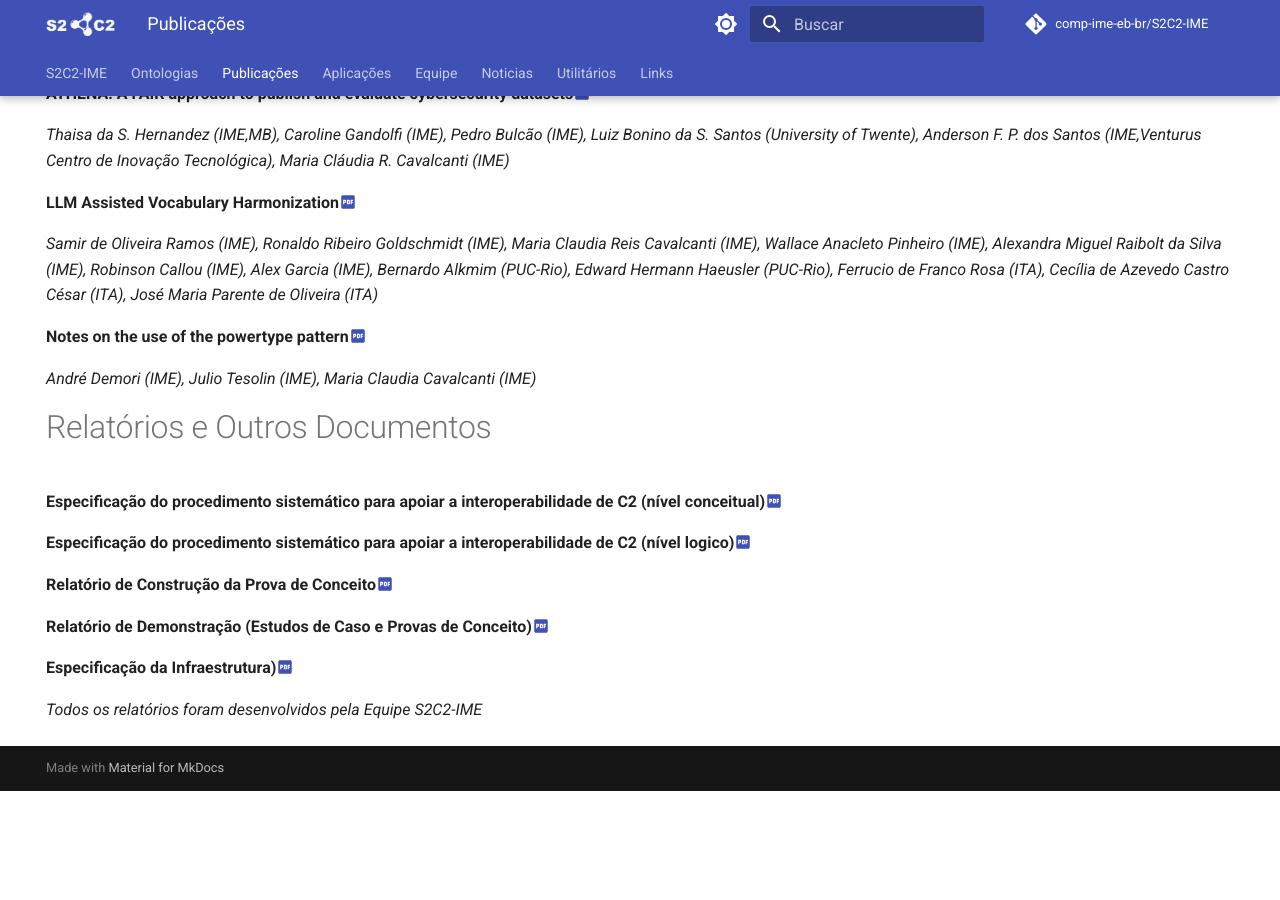
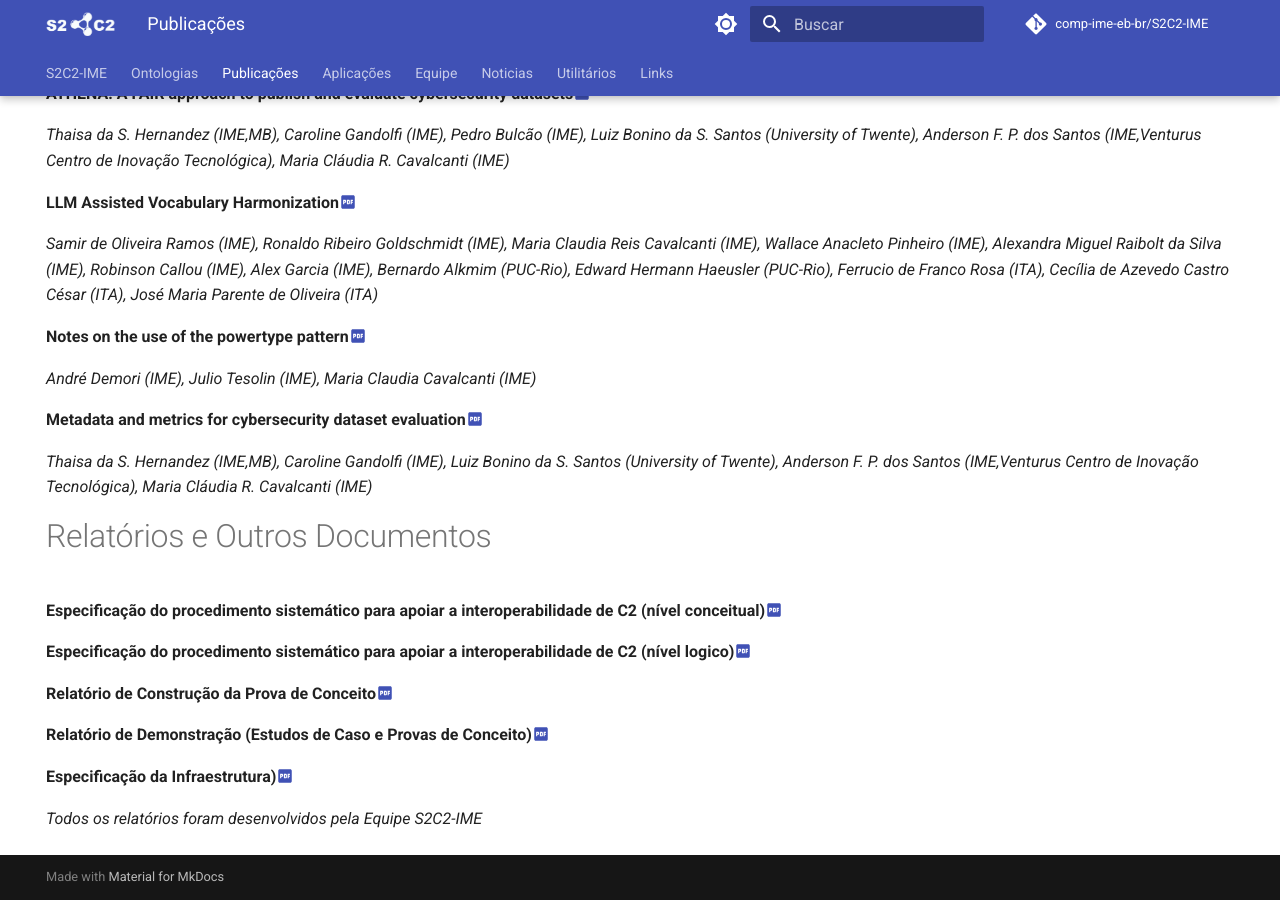
Before and after one commit to comp-ime-eb-br/S2C2-IME, an MkDocs documentation site: the page built from docs/publi.md, in a window 1280 px wide and 900 px high, scrolled down 2572 px. Built offline with MkDocs 1.6.1 and Material for MkDocs 9.7.7, drawn with Linux system fonts in a browser that asks for light colours; comment, search, counter and statistics services are not loaded; before the commit the page ends 3363 px from its top, so only the background shows below that.

Commit message:
Update publi.md incluindo ref MTSR

```diff
--- a/docs/publi.md
+++ b/docs/publi.md
@@ -124,6 +124,11 @@ hide:
 
 *André Demori (IME), Julio Tesolin (IME), Maria Claudia Cavalcanti (IME)*
 
+**Metadata and metrics for cybersecurity dataset evaluation**[:material-file-pdf-box:{ title="file"}](https://github.com/comp-ime-eb-br/S2C2-IME/blob/main/publi/7668_HERNANDEZ_MTSR2025.pdf?raw=true){:download="MTSR_2025_paper"}
+
+*Thaisa da S. Hernandez (IME,MB), Caroline Gandolfi (IME), Luiz Bonino da S. Santos (University of Twente), Anderson F. P. dos Santos (IME,Venturus Centro de Inovação Tecnológica), Maria Cláudia R. Cavalcanti (IME)*
+
+
 # Relatórios e Outros Documentos
 
 **Especificação do procedimento sistemático para apoiar a interoperabilidade de C2 (nível conceitual)**[:material-file-pdf-box:{ title="file"}](https://github.com/comp-ime-eb-br/S2C2-IME/blob/main/publi/relats/Documento_com_a_descrição_das_sistemáticas__conceitual____S2C2_IME.pdf?raw=true){:download="RelatS2C2IME_Sistematica_Conceitual"}
```
